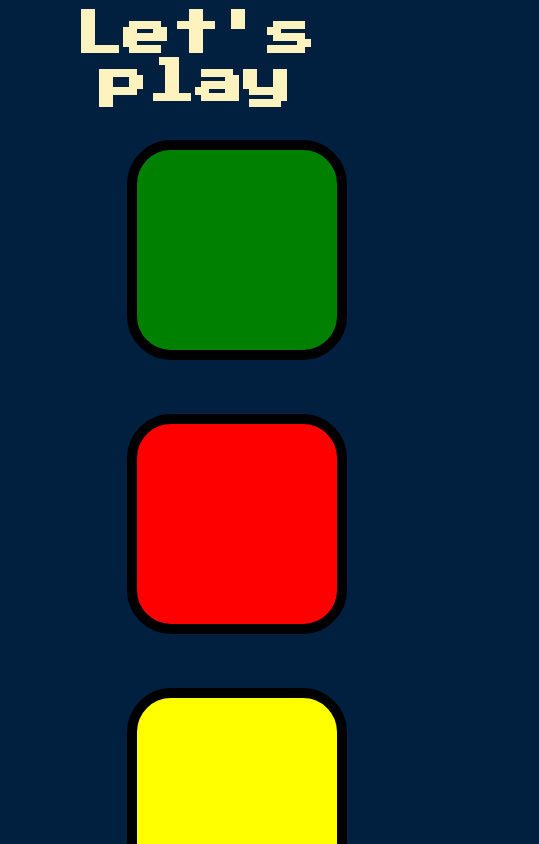
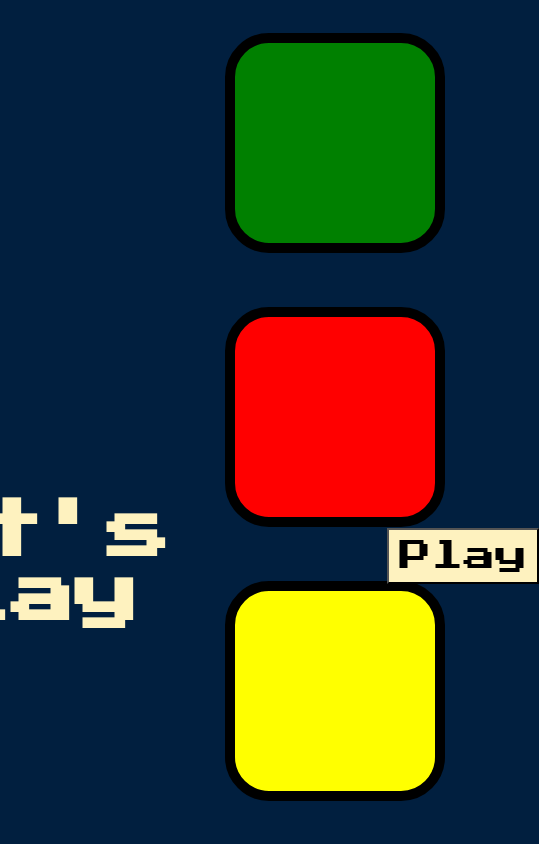
Before and after one commit to Kukkiie/simon-game, a plain HTML site: page index.html in a window 390 px wide. Shown: the top 844 px of the page, 539 px wide, since content can reach past the window. Drawn offline with nearby package versions, Linux system fonts and the light colour scheme.

Commit message:
Update styles.css

```diff
--- a/styles.css
+++ b/styles.css
@@ -80,3 +80,31 @@ transition: 0.3s;
   box-shadow: 0 0 20px white;
   background-color: grey;
 }
+
+@media (min-width: 320px) and (max-width: 425px) {
+
+  body {
+    display: flex;
+    justify-content: center;
+    align-items: center;
+  }
+
+  #level-title {
+    font-size: 4rem;
+    margin-top: 20px;
+  }
+
+  #your-level {
+    font-size: 3rem;
+    margin: 2%;
+  }
+
+  #text-detail {
+    font-size: 2rem;
+    margin: 2%;
+  }
+
+  .playButton {
+    font-size: 2rem;
+  }
+}
```
